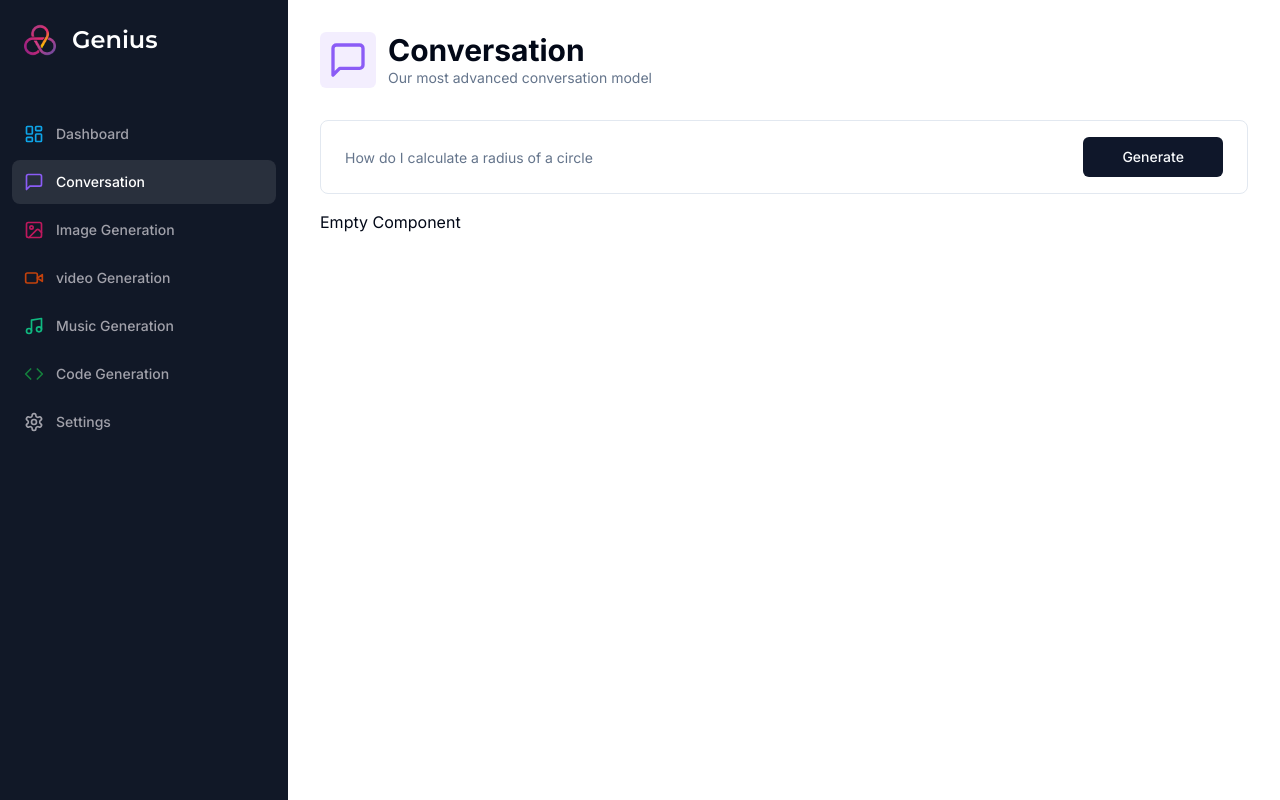
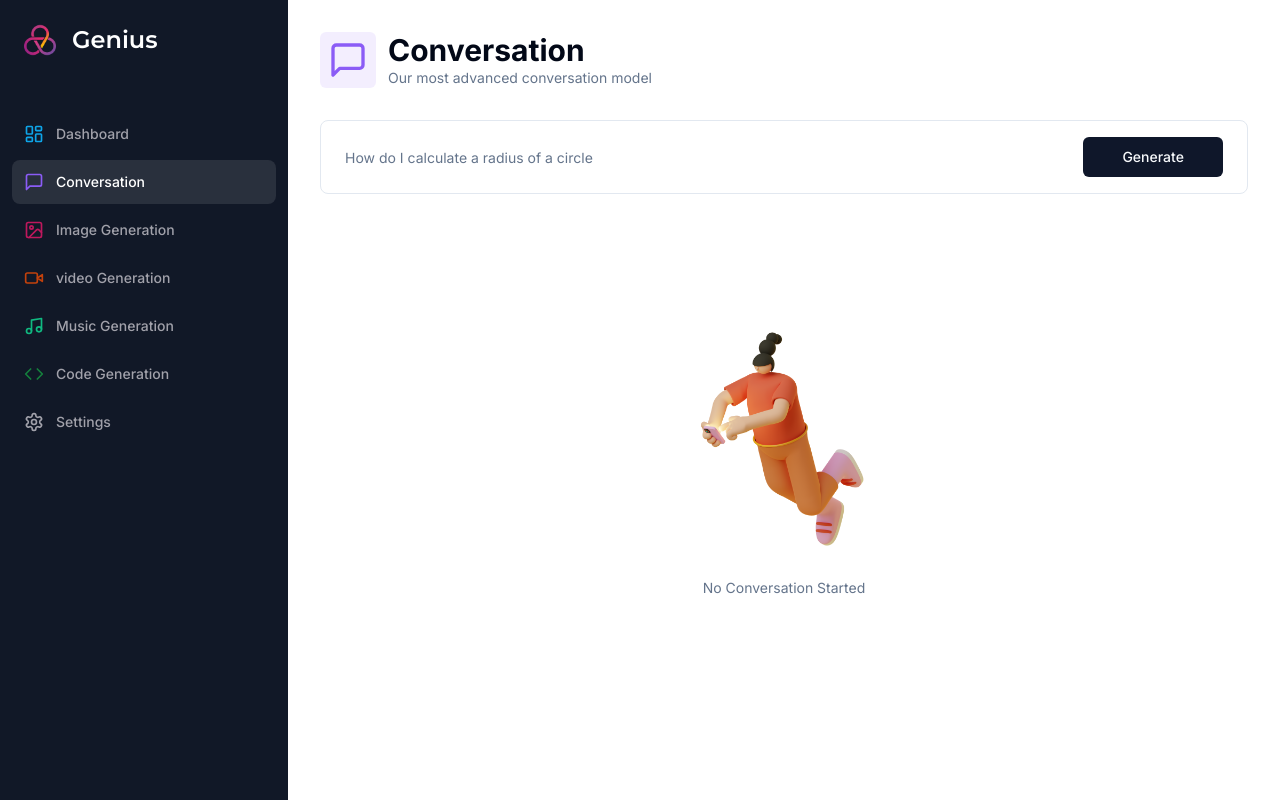
Before and after one commit to ahsanfarooq210/ai-saas-genius, a Next.js app: page /conversation in a window 1280 px wide. Built offline with nearby package versions, Linux system fonts and the light colour scheme.

Commit message:
conversation in progress

```diff
--- a/app/(dashboard)/(routes)/conversation/page.tsx
+++ b/app/(dashboard)/(routes)/conversation/page.tsx
@@ -14,6 +14,7 @@
 import { ChatCompletionRequestMessage } from "openai";
 import { useState } from "react";
 import Empty from "@/components/Empty";
+import Loader from "@/components/Loader";
 
 const ConversationPage = () => {
   const router = useRouter();
@@ -93,8 +94,11 @@
           </Form>
         </div>
         <div className="space-y-4 mt-4">
+          {isLoading && (<div className="p-8 rounded-full w-full flex items-center justify-center bg-muted" >
+            <Loader/>
+          </div>)}
           {messages.length === 0 && !isLoading && <div>
-              <Empty/>
+              <Empty label="No Conversation Started" />
             </div>}
           <div className="flex flex-col-reverse gap-y-4 ">
             {messages.map((message, index) => {
--- a/components/Empty.tsx
+++ b/components/Empty.tsx
@@ -1,8 +1,25 @@
+import Image from 'next/image'
 import React from 'react'
 
-const Empty = () => {
+type EmptyPropTypes={
+    label:string,
+
+}
+
+const Empty = ({label}:EmptyPropTypes) => {
   return (
-    <div>Empty Component</div>
+    <div className='h-full p-20 flex flex-col items-center justify-center' >
+      <div className='relative h-72 w-72' >
+        <Image
+          alt='Empty'
+          fill
+          src='/empty.png'
+        />
+      </div>
+      <p className='text-muted-foreground text-sm text-center' >
+        {label}
+      </p>
+    </div>
   )
 }
 
--- /dev/null
+++ b/components/Loader.tsx
@@ -0,0 +1,15 @@
+import Image from "next/image";
+import React from "react";
+
+const Loader = () => {
+  return (
+    <div className="h-full flex flex-col gap-y-4 items-center justify-center">
+      <div className="w-10 h-10 relative animate-spin">
+        <Image src={"/logo.png"} fill alt={"logo"} />
+      </div>
+      <p className="text-sm text-muted-foreground" >Genius is thinking .... </p>
+    </div>
+  );
+};
+
+export default Loader;
```
Also changed, not shown: public/empty.png (added).
